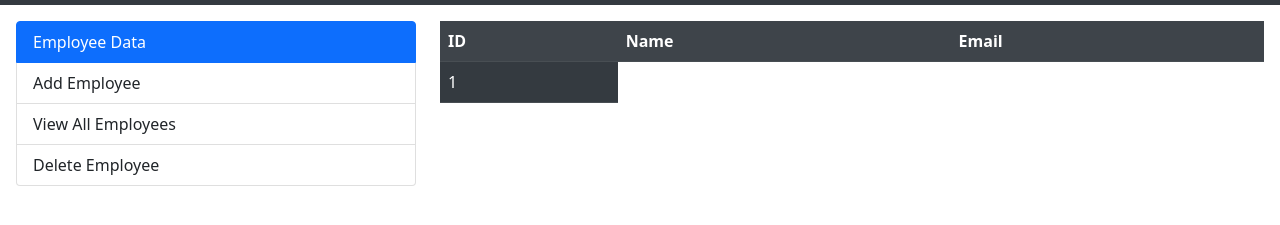
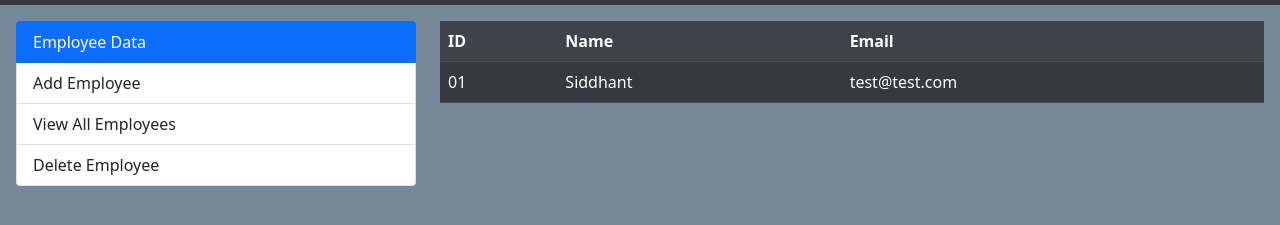
Before and after one commit to Siddhant-Jha/Employee-Management-System, a plain HTML site: page EMS/Employees-list.html in a window 1280 px wide. Shown: the part 53-278 px from the top of the page. Drawn offline with Linux system fonts and the light colour scheme.

Commit message:
Changed Background and did some minor edits

```diff
--- a/EMS/Employees-list.html
+++ b/EMS/Employees-list.html
@@ -4,9 +4,10 @@
     <meta charset="UTF-8">
     <meta name="viewport" content="width=device-width, initial-scale=1.0">
     <link rel="stylesheet" href="../bootstrap/css/bootstrap.min.css">
+    <link rel="stylesheet" href="./style.css">
     <title>Employees List</title>
 </head>
-<body>
+<body class="login">
 
         <!-- Navbar -->
         <nav class="navbar navbar-expand navbar-dark bg-dark">
@@ -46,14 +47,16 @@
                </div>
            </div>
            <div class="col-lg-8 col-md-8">
-               <table class="table table-striped table-dark">
+               <table class="table table-striped table-dark table-hover">
                    <tr>
                        <th>ID</th>
                        <th>Name</th>
                        <th>Email</th>
                    </tr>
 
-                   <td>1</td>
+                   <td>01</td>
+                   <td>Siddhant</td>
+                   <td>test@test.com</td>
 
                </table>
            </div>
```
Also changed, not shown: EMS/dashboard.html (+4 -3 lines).
